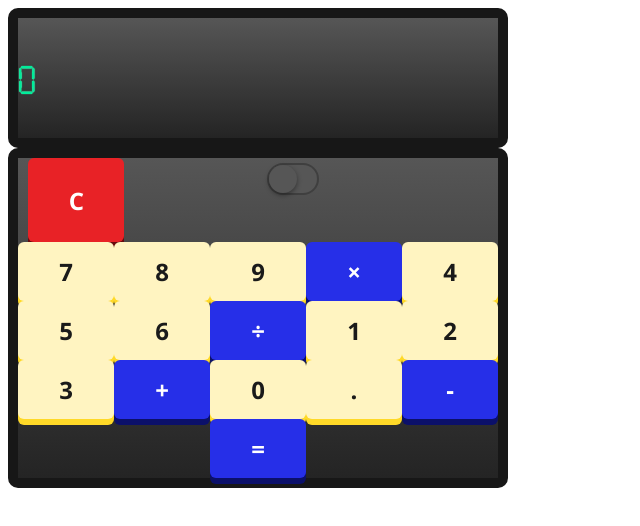
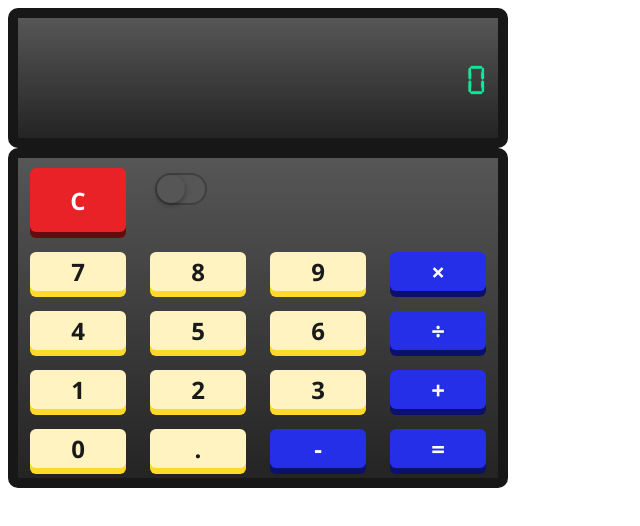
Before and after one commit to ThomasBullock/CalculatorTemplate, a website: page index.html in a window 1280 px wide. Shown: the whole page, without its empty margins (0-640 px from the left). Drawn offline with nearby package versions, Linux system fonts and the light colour scheme.

Commit message:
Add Flexbox markup and styling

```diff
--- a/index.html
+++ b/index.html
@@ -10,6 +10,7 @@
     <meta name="viewport" content="width=device-width">
   </head>
   <body>
+
     <div class="wrapper">
        <!-- screen -->
   	  <div class='display text-right'>
@@ -17,36 +18,47 @@
           <p id='answer' class="LCD-segment charOn">0</p>
         </div>
       </div>
+
       <div class="calculator">
 
 
         <!-- Buttons -->
+
+        <div class="btnContainer">
         <button value='c' class="clear">C</button>
-        <div class="space"></div>
         <label class="switch label-switch">
           <input type="checkbox" />
           <div class="checkbox"></div>
         </label>
-        <button value='7' class="number row1">7</button>
-        <button value='8' class="number row1">8</button>
-        <button value='9' class="number row1">9</button>
-        <button value='*' class="function row1">&#215;</button>
+        </div>
 
-        <button value='4' class="number row2">4</button>
-        <button value='5' class="number row2">5</button>
-        <button value='6' class="number row2">6</button>
-        <button value='/' class="function row2">&divide;</button>
+        <div class="btnContainer">
+        <button value='7' class="number">7</button>
+        <button value='8' class="number">8</button>
+        <button value='9' class="number">9</button>
+        <button value='*' class="function">&#215;</button>
+        </div>
 
+        <div class="btnContainer">
+        <button value='4' class="number">4</button>
+        <button value='5' class="number">5</button>
+        <button value='6' class="number">6</button>
+        <button value='/' class="function">&divide;</button>
+        </div>
 
-        <button value='1' class="number row3">1</button>
-        <button value='2' class="number row3">2</button>
-        <button value='3' class="number row3">3</button>
-        <button value='+' class="function row3">+</button>
+        <div class="btnContainer">
+        <button value='1' class="number">1</button>
+        <button value='2' class="number">2</button>
+        <button value='3' class="number">3</button>
+        <button value='+' class="function">+</button>
+        </div>
 
-        <button value='0' class="number row4">0</button>
-        <button value='.' class="number row4">.</button>
-        <button value='-' class="function row4">-</button>
-        <button value='=' class='function row4'>=</button>
+        <div class="btnContainer">
+        <button value='0' class="number">0</button>
+        <button value='.' class="number">.</button>
+        <button value='-' class="function">-</button>
+        <button value='=' class="function">=</button>
+        </div>
 
       </div> <!-- end calculator  -->
      </div> <!--end wrapper -->
--- a/scss/styles.scss
+++ b/scss/styles.scss
@@ -76,7 +76,7 @@
 }
 
 .number, .function, .space, .clear {  /*maybe delete this when flex is setup?*/
-	width: 20%;
+	width: 24%;
 }
 
 .switch {
```
Also changed, not shown: css/styles.css.
